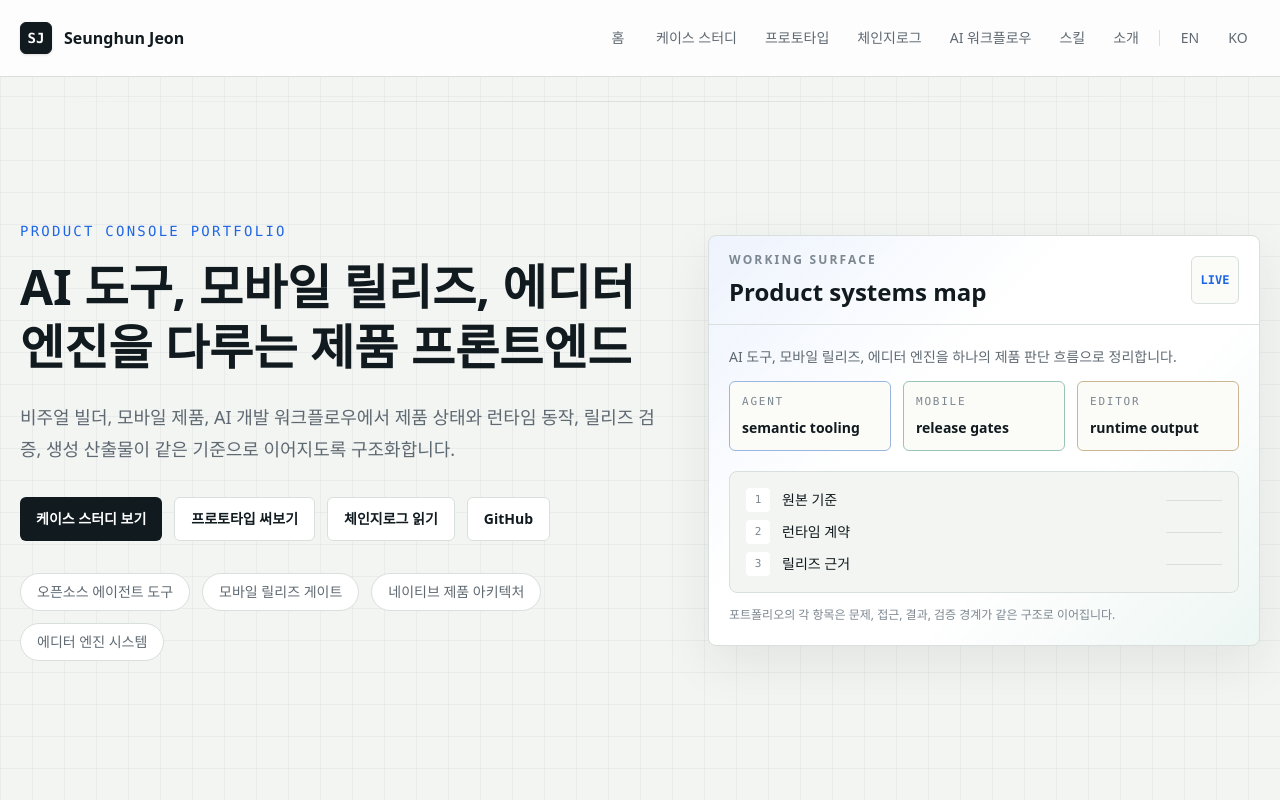
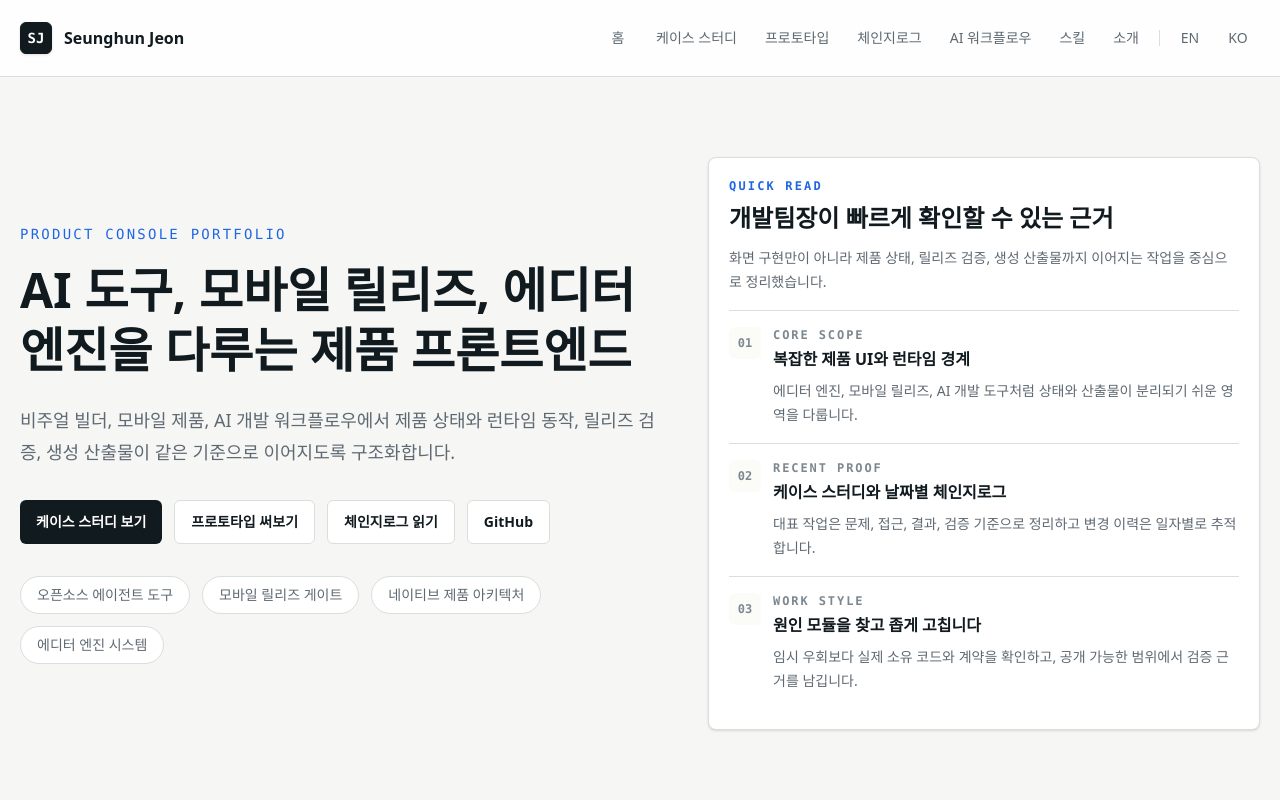
Before and after one commit to shjeon-96/portfolio-web, a Next.js app: page / in a window 1280 px wide. Shown: the top 800 px of the page. Built offline with nearby package versions, Linux system fonts and the light colour scheme.

Commit message:
refactor: simplify portfolio home scan

```diff
--- a/app/(en)/en/page.tsx
+++ b/app/(en)/en/page.tsx
@@ -1,7 +1,7 @@
 import Link from 'next/link';
 import { CaseStudyCard } from '@/components/case-study-card';
 import { ChangelogEntry } from '@/components/changelog-entry';
-import { HomeConsoleVisual } from '@/components/home-console-visual';
+import { HomeEvidencePanel } from '@/components/home-evidence-panel';
 import { ProjectHighlightCard } from '@/components/project-highlight-card';
 import { caseStudies, changelogEntries, projectHighlights, proofPoints } from '@/lib/data';
 
@@ -29,7 +29,7 @@ export default function Home() {
 
   return (
     <main>
-      <section className="hero-grid mx-auto grid min-h-[calc(100vh-73px)] w-full max-w-7xl gap-10 px-5 py-16 lg:grid-cols-[1.08fr_0.92fr] lg:items-center">
+      <section className="mx-auto grid w-full max-w-7xl gap-10 px-5 py-14 lg:grid-cols-[1.08fr_0.92fr] lg:items-center lg:py-20">
         <div>
           <p className="mb-4 font-mono text-sm font-medium uppercase tracking-[0.16em] text-[var(--accent-blue)]">
             Product Console Portfolio
@@ -72,17 +72,27 @@ export default function Home() {
           </div>
         </div>
 
-        <HomeConsoleVisual
-          kicker="Working Surface"
-          title="Product systems map"
-          subtitle="AI tooling, mobile release, and editor engines are presented as one product decision loop."
-          signals={[
-            { label: 'agent', value: 'semantic tooling', tone: 'blue' },
-            { label: 'mobile', value: 'release gates', tone: 'green' },
-            { label: 'editor', value: 'runtime output', tone: 'amber' },
+        <HomeEvidencePanel
+          kicker="Quick read"
+          title="Evidence a technical lead can scan quickly"
+          summary="The portfolio focuses on product state, release verification, and generated output rather than isolated UI screenshots."
+          items={[
+            {
+              label: 'Core scope',
+              title: 'Complex product UI and runtime boundaries',
+              description: 'Editor engines, mobile release paths, and AI tooling where state and output can easily drift.',
+            },
+            {
+              label: 'Recent proof',
+              title: 'Case studies and date-based changelog',
+              description: 'Representative work is structured by problem, approach, result, and verification evidence.',
+            },
+            {
+              label: 'Work style',
+              title: 'Find the owner and patch narrowly',
+              description: 'Changes are tied to the owning module and verified through the public-safe evidence path.',
+            },
           ]}
-          processItems={['source truth', 'runtime contract', 'release evidence']}
-          footnote="Each portfolio item follows the same problem, approach, result, and verification structure."
         />
       </section>
       <section className="border-y border-[var(--border)] bg-[var(--surface)]">
--- a/app/(ko)/page.tsx
+++ b/app/(ko)/page.tsx
@@ -1,7 +1,7 @@
 import Link from 'next/link';
 import { CaseStudyCard } from '@/components/case-study-card';
 import { ChangelogEntry } from '@/components/changelog-entry';
-import { HomeConsoleVisual } from '@/components/home-console-visual';
+import { HomeEvidencePanel } from '@/components/home-evidence-panel';
 import { ProjectHighlightCard } from '@/components/project-highlight-card';
 import { caseStudiesKo, changelogEntriesKo, projectHighlightsKo, proofPointsKo } from '@/lib/data-ko';
 
@@ -34,7 +34,7 @@ export default function KoreanHomePage() {
 
   return (
     <main>
-      <section className="hero-grid mx-auto grid min-h-[calc(100vh-73px)] w-full max-w-7xl gap-10 px-5 py-16 lg:grid-cols-[1.08fr_0.92fr] lg:items-center">
+      <section className="mx-auto grid w-full max-w-7xl gap-10 px-5 py-14 lg:grid-cols-[1.08fr_0.92fr] lg:items-center lg:py-20">
         <div>
           <p className="mb-4 font-mono text-sm font-medium uppercase tracking-[0.16em] text-[var(--accent-blue)]">
             Product Console Portfolio
@@ -77,17 +77,27 @@ export default function KoreanHomePage() {
           </div>
         </div>
 
-        <HomeConsoleVisual
-          kicker="Working Surface"
-          title="Product systems map"
-          subtitle="AI 도구, 모바일 릴리즈, 에디터 엔진을 하나의 제품 판단 흐름으로 정리합니다."
-          signals={[
-            { label: 'agent', value: 'semantic tooling', tone: 'blue' },
-            { label: 'mobile', value: 'release gates', tone: 'green' },
-            { label: 'editor', value: 'runtime output', tone: 'amber' },
+        <HomeEvidencePanel
+          kicker="Quick read"
+          title="개발팀장이 빠르게 확인할 수 있는 근거"
+          summary="화면 구현만이 아니라 제품 상태, 릴리즈 검증, 생성 산출물까지 이어지는 작업을 중심으로 정리했습니다."
+          items={[
+            {
+              label: 'Core scope',
+              title: '복잡한 제품 UI와 런타임 경계',
+              description: '에디터 엔진, 모바일 릴리즈, AI 개발 도구처럼 상태와 산출물이 분리되기 쉬운 영역을 다룹니다.',
+            },
+            {
+              label: 'Recent proof',
+              title: '케이스 스터디와 날짜별 체인지로그',
+              description: '대표 작업은 문제, 접근, 결과, 검증 기준으로 정리하고 변경 이력은 일자별로 추적합니다.',
+            },
+            {
+              label: 'Work style',
+              title: '원인 모듈을 찾고 좁게 고칩니다',
+              description: '임시 우회보다 실제 소유 코드와 계약을 확인하고, 공개 가능한 범위에서 검증 근거를 남깁니다.',
+            },
           ]}
-          processItems={['원본 기준', '런타임 계약', '릴리즈 근거']}
-          footnote="포트폴리오의 각 항목은 문제, 접근, 결과, 검증 경계가 같은 구조로 이어집니다."
         />
       </section>
       <section className="border-y border-[var(--border)] bg-[var(--surface)]">
--- a/app/globals.css
+++ b/app/globals.css
@@ -1,7 +1,7 @@
 @import "tailwindcss";
 
 :root {
-  --background: #f3f5f2;
+  --background: #f6f7f5;
   --surface: #ffffff;
   --surface-strong: #fbfcf8;
   --text-primary: #111a1f;
@@ -11,7 +11,7 @@
   --accent-blue: #1f66e5;
   --accent-green: #1b8f65;
   --accent-amber: #b56a15;
-  --shadow-panel: 0 18px 50px rgb(33 41 47 / 8%);
+  --shadow-panel: 0 10px 28px rgb(33 41 47 / 6%);
 }
 
 * {
@@ -25,11 +25,7 @@ html {
 body {
   margin: 0;
   font-family: "Pretendard", "Apple SD Gothic Neo", "Noto Sans KR", "Aptos", system-ui, sans-serif;
-  background:
-    linear-gradient(90deg, rgb(17 26 31 / 4%) 1px, transparent 1px),
-    linear-gradient(180deg, rgb(17 26 31 / 4%) 1px, transparent 1px),
-    var(--background);
-  background-size: 32px 32px;
+  background: var(--background);
   color: var(--text-primary);
 }
 
@@ -40,26 +36,3 @@ body {
 .text-balance {
   text-wrap: balance;
 }
-
-.hero-grid {
-  position: relative;
-}
-
-.hero-grid::before {
-  position: absolute;
-  inset: 24px 20px auto;
-  height: 1px;
-  background: linear-gradient(90deg, transparent, var(--border), transparent);
-  content: "";
-}
-
-.hero-console {
-  overflow: hidden;
-  border: 1px solid var(--border);
-  border-radius: 8px;
-  background:
-    linear-gradient(135deg, rgb(31 102 229 / 8%), transparent 38%),
-    linear-gradient(315deg, rgb(27 143 101 / 8%), transparent 36%),
-    var(--surface);
-  box-shadow: var(--shadow-panel);
-}
--- a/components/case-study-card.tsx
+++ b/components/case-study-card.tsx
@@ -19,11 +19,11 @@ export function CaseStudyCard({
   };
 }>) {
   return (
-    <article className="h-full rounded-lg border border-[var(--border)] bg-[var(--surface)] p-5 shadow-sm transition hover:-translate-y-0.5 hover:border-[color-mix(in_srgb,var(--accent-blue)_32%,var(--border))] hover:shadow-[var(--shadow-panel)]">
+    <article className="h-full rounded-lg border border-[var(--border)] bg-[var(--surface)] p-5 shadow-sm transition hover:border-[color-mix(in_srgb,var(--accent-blue)_32%,var(--border))] hover:shadow-[var(--shadow-panel)]">
       <p className="font-mono text-xs font-semibold uppercase tracking-[0.14em] text-[var(--accent-blue)]">{caseStudy.label}</p>
       <h2 className="mt-3 text-xl font-semibold">{caseStudy.title}</h2>
       <p className="mt-3 text-sm leading-6 text-[var(--text-secondary)]">{caseStudy.summary}</p>
-      <dl className="mt-5 grid gap-3 border-y border-[var(--border)] bg-[var(--surface-strong)] px-3 py-4 text-sm">
+      <dl className="mt-5 grid gap-3 border-y border-[var(--border)] py-4 text-sm">
         <div>
           <dt className="font-mono text-xs font-semibold uppercase tracking-[0.14em] text-[var(--text-secondary)]">{labels.proof}</dt>
           <dd className="mt-1 text-[var(--text-primary)]">{caseStudy.publicProof[0]}</dd>
--- a/components/home-console-visual.tsx
+++ /dev/null
@@ -1,64 +0,0 @@
-type ConsoleSignal = {
-  label: string;
-  value: string;
-  tone: 'blue' | 'green' | 'amber';
-};
-
-const toneClassName: Record<ConsoleSignal['tone'], string> = {
-  blue: 'border-[color-mix(in_srgb,var(--accent-blue)_34%,var(--border))] text-[var(--accent-blue)]',
-  green: 'border-[color-mix(in_srgb,var(--accent-green)_34%,var(--border))] text-[var(--accent-green)]',
-  amber: 'border-[color-mix(in_srgb,var(--accent-amber)_36%,var(--border))] text-[var(--accent-amber)]',
-};
-
-export function HomeConsoleVisual({
-  kicker,
-  title,
-  subtitle,
-  signals,
-  processItems,
-  footnote,
-}: Readonly<{
-  kicker: string;
-  title: string;
-  subtitle: string;
-  signals: ConsoleSignal[];
-  processItems: string[];
-  footnote: string;
-}>) {
-  return (
-    <aside className="hero-console">
-      <div className="flex items-center justify-between border-b border-[var(--border)] px-5 py-4">
-        <div>
-          <p className="text-xs font-semibold uppercase tracking-[0.18em] text-[var(--text-muted)]">{kicker}</p>
-          <h2 className="mt-2 text-2xl font-semibold text-[var(--text-primary)]">{title}</h2>
-        </div>
-        <div className="grid size-12 place-items-center rounded-md border border-[var(--border)] bg-[var(--surface-strong)] font-mono text-xs font-semibold text-[var(--accent-blue)]">
-          LIVE
-        </div>
-      </div>
-      <div className="grid gap-3 p-5">
-        <p className="text-sm leading-6 text-[var(--text-secondary)]">{subtitle}</p>
-        <div className="grid gap-3 sm:grid-cols-3 lg:grid-cols-1 xl:grid-cols-3">
-          {signals.map((signal) => (
-            <div className={`rounded-md border bg-[var(--surface-strong)] p-3 ${toneClassName[signal.tone]}`} key={signal.label}>
-              <p className="font-mono text-[11px] uppercase tracking-[0.16em] text-[var(--text-muted)]">{signal.label}</p>
-              <p className="mt-2 text-sm font-semibold text-[var(--text-primary)]">{signal.value}</p>
-            </div>
-          ))}
-        </div>
-        <div className="mt-2 grid gap-2 rounded-lg border border-[var(--border)] bg-[var(--background)] p-4">
-          {processItems.map((item, index) => (
-            <div className="grid grid-cols-[24px_1fr_auto] items-center gap-3 text-sm" key={item}>
-              <span className="grid size-6 place-items-center rounded bg-[var(--surface)] font-mono text-[11px] text-[var(--text-muted)]">
-                {index + 1}
-              </span>
-              <span className="font-medium text-[var(--text-primary)]">{item}</span>
-              <span className="h-px w-14 bg-[var(--border)]" />
-            </div>
-          ))}
-        </div>
-        <p className="text-xs leading-5 text-[var(--text-muted)]">{footnote}</p>
-      </div>
-    </aside>
-  );
-}
--- /dev/null
+++ b/components/home-evidence-panel.tsx
@@ -0,0 +1,41 @@
+type EvidenceItem = {
+  label: string;
+  title: string;
+  description: string;
+};
+
+export function HomeEvidencePanel({
+  kicker,
+  title,
+  summary,
+  items,
+}: Readonly<{
+  kicker: string;
+  title: string;
+  summary: string;
+  items: EvidenceItem[];
+}>) {
+  return (
+    <aside className="rounded-lg border border-[var(--border)] bg-[var(--surface)] p-5 shadow-sm">
+      <div className="border-b border-[var(--border)] pb-4">
+        <p className="font-mono text-xs font-semibold uppercase tracking-[0.18em] text-[var(--accent-blue)]">{kicker}</p>
+        <h2 className="mt-2 text-2xl font-semibold text-[var(--text-primary)]">{title}</h2>
+        <p className="mt-3 text-sm leading-6 text-[var(--text-secondary)]">{summary}</p>
+      </div>
+      <div className="divide-y divide-[var(--border)]">
+        {items.map((item, index) => (
+          <section className="grid gap-3 py-4 sm:grid-cols-[32px_1fr]" key={item.label}>
+            <span className="flex size-8 items-center justify-center rounded-md bg-[var(--surface-strong)] font-mono text-xs font-semibold text-[var(--text-muted)]">
+              {String(index + 1).padStart(2, '0')}
+            </span>
+            <div>
+              <p className="font-mono text-xs font-semibold uppercase tracking-[0.16em] text-[var(--text-muted)]">{item.label}</p>
+              <h3 className="mt-1 text-base font-semibold text-[var(--text-primary)]">{item.title}</h3>
+              <p className="mt-2 text-sm leading-6 text-[var(--text-secondary)]">{item.description}</p>
+            </div>
+          </section>
+        ))}
+      </div>
+    </aside>
+  );
+}
--- a/components/project-highlight-card.tsx
+++ b/components/project-highlight-card.tsx
@@ -2,10 +2,10 @@ import type { ProjectHighlight } from '@/lib/data';
 
 export function ProjectHighlightCard({ project }: Readonly<{ project: ProjectHighlight }>) {
   const content = (
-    <article className="h-full rounded-lg border border-[var(--border)] bg-[var(--surface-strong)] p-5 shadow-sm transition hover:-translate-y-0.5 hover:border-[color-mix(in_srgb,var(--accent-green)_28%,var(--border))] hover:shadow-[var(--shadow-panel)]">
+    <article className="h-full rounded-lg border border-[var(--border)] bg-[var(--surface-strong)] p-5 shadow-sm transition hover:border-[color-mix(in_srgb,var(--accent-green)_28%,var(--border))] hover:shadow-[var(--shadow-panel)]">
       <div className="flex items-start justify-between gap-3">
         <p className="font-mono text-xs font-semibold uppercase tracking-[0.14em] text-[var(--accent-blue)]">{project.label}</p>
-        <span className="mt-0.5 h-2 w-2 shrink-0 rounded-full bg-[var(--accent-green)]" />
+        <span className="text-xs font-semibold text-[var(--text-muted)]">Project</span>
       </div>
       <h3 className="mt-3 text-xl font-semibold">{project.title}</h3>
       <p className="mt-3 text-sm leading-6 text-[var(--text-secondary)]">{project.summary}</p>
```
